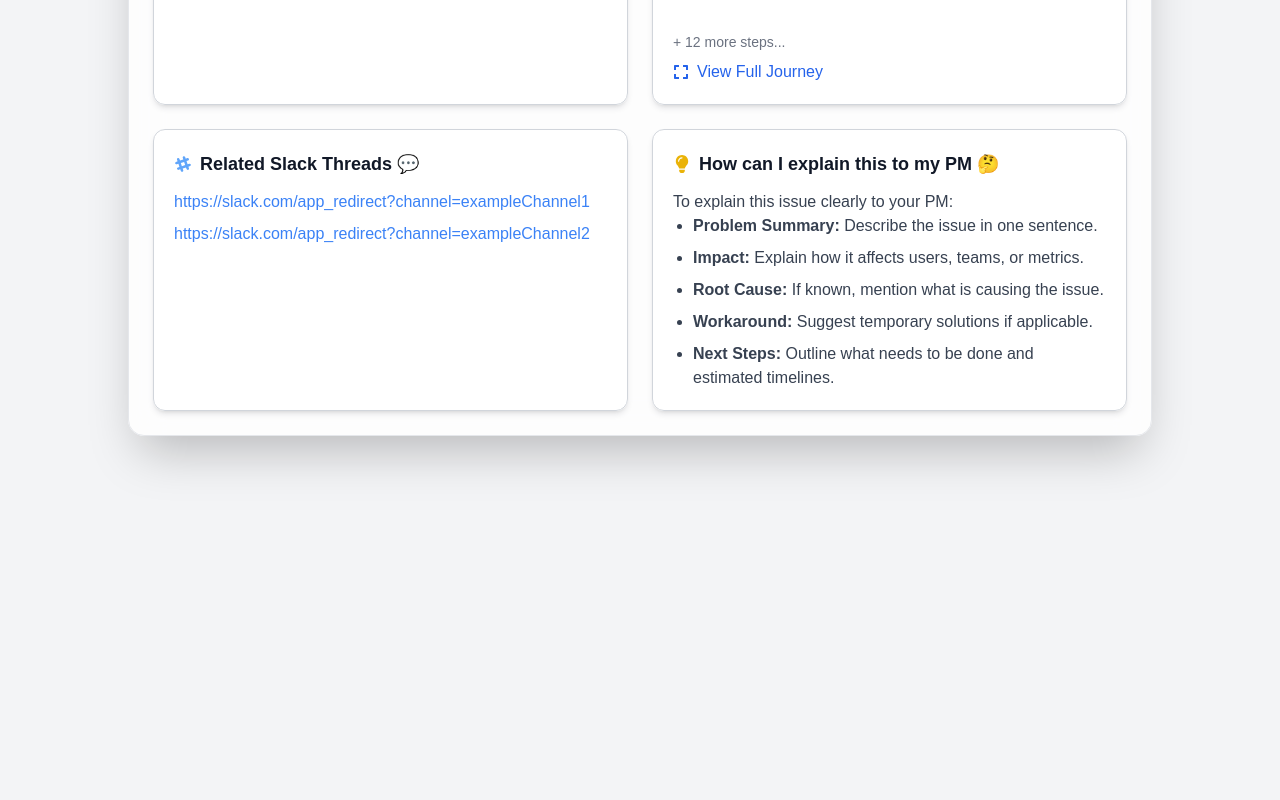
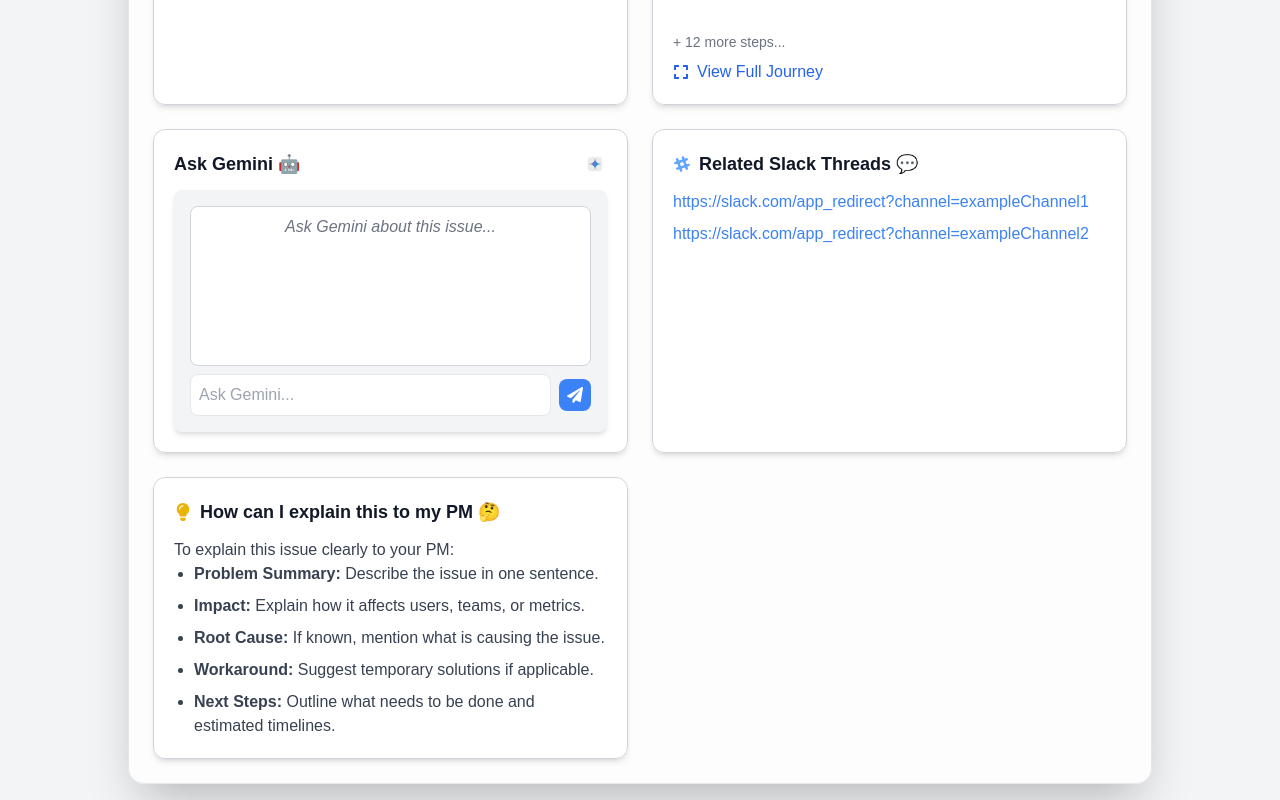
Before and after one commit to tyagivivek8/slackbot-website, a React (Create React App) app: page /issue/1 in a window 1280 px wide. Shown: the part 942-1742 px from the top of the page. Before the commit the page ends 1394 px from the top, so only its background shows below. Built offline with nearby package versions, Linux system fonts and the light colour scheme.

Commit message:
Add gemini ui

```diff
--- a/package.json
+++ b/package.json
@@ -5,11 +5,13 @@
   "dependencies": {
     "@emotion/react": "^11.14.0",
     "@emotion/styled": "^11.14.0",
+    "@google/generative-ai": "^0.21.0",
     "@headlessui/react": "^2.2.0",
     "@mui/icons-material": "^6.4.5",
     "@mui/material": "^6.4.5",
     "framer-motion": "^12.4.7",
     "lucide-react": "^0.475.0",
+    "paper-plane": "^5.1.0",
     "react": "^19.0.0",
     "react-dom": "^19.0.0",
     "react-icons": "^5.5.0",
--- a/src/components/IssueDetails.js
+++ b/src/components/IssueDetails.js
@@ -4,8 +4,74 @@ import RelatedList from "./RelatedList";
 import UserJourney from "./UserJourney";
 import { motion } from "framer-motion";
 import geminiIcon from "../gemini.png"; // Adjust path as needed
-import { FaBug, FaTools, FaMobileAlt, FaListAlt, FaSlackHash, FaUser, FaFlag, FaRoute, FaExpand, FaRegClone, FaLightbulb } from "react-icons/fa";
+import { FaBug, FaTools, FaMobileAlt, FaListAlt, FaSlackHash, FaUser, FaFlag, FaRoute, FaExpand, FaRegClone, FaLightbulb, FaPaperPlane } from "react-icons/fa";
 
+function GeminiChatbot() {
+  const [userInput, setUserInput] = useState("");
+  const [chatHistory, setChatHistory] = useState([]);
+
+  const sendMessage = async () => {
+    if (!userInput.trim()) return;
+
+    const newChat = { sender: "user", text: userInput };
+    setChatHistory((prev) => [...prev, newChat]);
+
+    setUserInput("");
+
+    try {
+      const response = await fetch("https://api.google.com/gemini/chat", {
+        method: "POST",
+        headers: {
+          "Content-Type": "application/json",
+          Authorization: `Bearer AIzaSyAKdCfk7-gqpLZjlXnOcCN0gFq2r2uzlas`, // Warning: Do not expose API keys in the frontend!
+        },
+        body: JSON.stringify({ message: userInput }),
+      });
+
+      const data = await response.json();
+      setChatHistory((prev) => [...prev, { sender: "gemini", text: data.reply }]);
+    } catch (error) {
+      setChatHistory((prev) => [...prev, { sender: "gemini", text: "Error fetching response." }]);
+    }
+  };
+
+  return (
+    <div className="bg-gray-100 p-4 rounded-lg shadow-md">
+      <div className="h-40 overflow-y-auto border border-gray-300 p-2 bg-white rounded-lg mb-2">
+        {chatHistory.length === 0 ? (
+          <p className="text-gray-500 italic text-center">Ask Gemini about this issue...</p>
+        ) : (
+          chatHistory.map((msg, index) => (
+            <p key={index} className={`text-sm p-1 ${msg.sender === "user" ? "text-blue-600" : "text-gray-700"}`}>
+              <strong>{msg.sender === "user" ? "You" : "Gemini"}:</strong> {msg.text}
+            </p>
+          ))
+        )}
+      </div>
+      <div className="flex items-center">
+        <input
+          type="text"
+          className="flex-1 border p-2 rounded-lg focus:outline-none focus:ring-2 focus:ring-blue-500"
+          placeholder="Ask Gemini..."
+          value={userInput}
+          onChange={(e) => setUserInput(e.target.value)}
+        />
+        <button
+          className="ml-2 bg-blue-500 text-white p-2 rounded-lg hover:bg-blue-600"
+          onClick={sendMessage}
+        >
+          <FaPaperPlane />
+        </button>
+      </div>
+    </div>
+  );
+}
+
+/*
+SectionCard title="Ask Gemini 🤖" iconRight={geminiIcon}>
+        <GeminiChatbot />
+      </SectionCard>
+*/
 function IssueDetails({ issue }) {
   const [isFullScreen, setIsFullScreen] = useState(false);
 
@@ -64,6 +130,10 @@ function IssueDetails({ issue }) {
         >
           <FaExpand className="mr-2" /> View Full Journey
         </button>
+      </SectionCard>
+
+      <SectionCard title="Ask Gemini 🤖" iconRight={geminiIcon}>
+        <GeminiChatbot />
       </SectionCard>
 
       <SectionCard title="Related Slack Threads 💬" icon={<FaSlackHash className="text-blue-400" />}>
```
